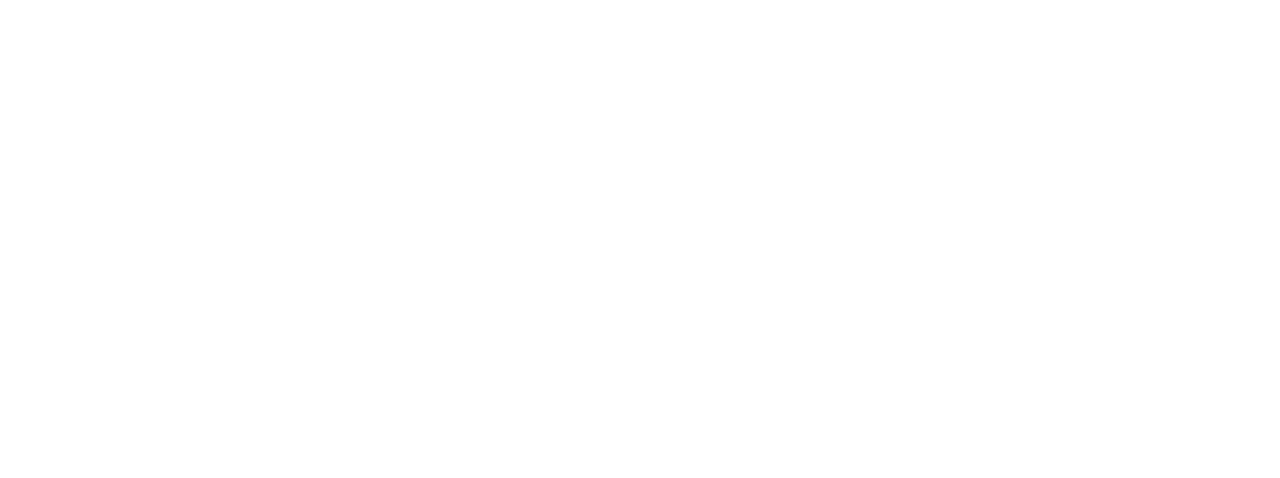
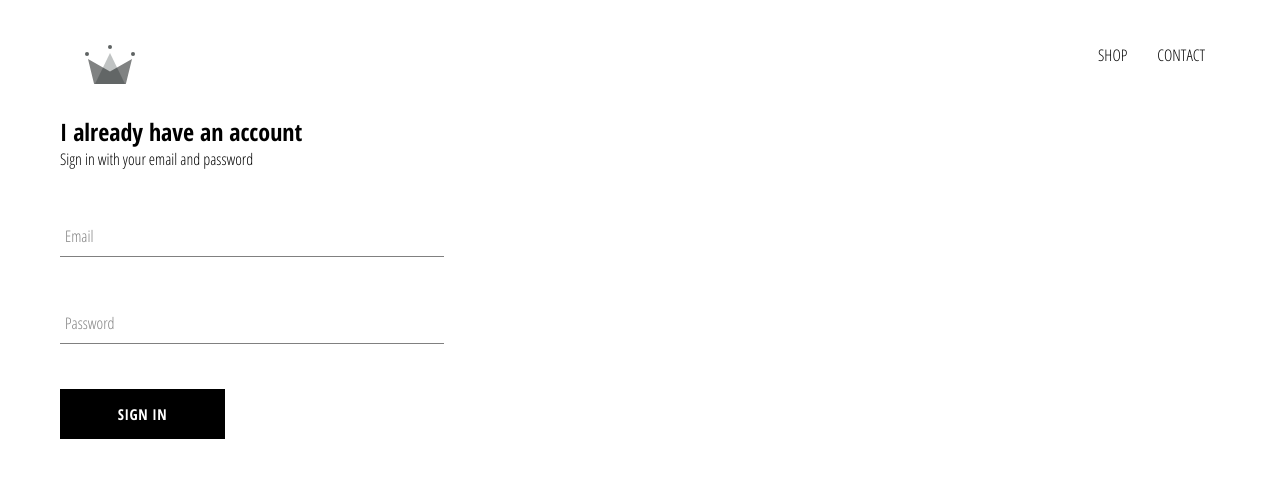
Before and after one commit to d-rat/royal-clothing, a React (Create React App) app: page /signin in a window 1280 px wide. Shown: the top 478 px of the page. Built offline with nearby package versions, Linux system fonts and the light colour scheme.

Commit message:
added a header a signin and signup page with signIn component

```diff
--- a/src/App.css
+++ b/src/App.css
@@ -3,9 +3,12 @@
   margin: 0;
   padding: 0;
   box-sizing: border-box;
-  text-decoration: none;
 }
 body {
   font-family: "Open Sans Condensed", sans-serif;
   padding: 20px 60px;
 }
+a {
+  text-decoration: none;
+  color: black;
+}
--- a/src/App.js
+++ b/src/App.js
@@ -1,15 +1,19 @@
 import React from "react";
 import { Route, Switch } from "react-router-dom";
 import "./App.css";
+import Header from "./components/header/Header";
 import HomePage from "./pages/homepage/HomePage";
 import ShopPage from "./pages/shoppage/ShopPage";
+import SignInSignUpPage from "./pages/signIn-signUpPage/SignInSignUpPage";
 
 function App() {
   return (
     <div>
+      <Header />
       <Switch>
         <Route path="/" exact component={HomePage} />
         <Route path="/shop" exact component={ShopPage} />
+        <Route path="/signin" exact component={SignInSignUpPage} />
       </Switch>
     </div>
   );
--- /dev/null
+++ b/src/components/custom-button/CustomButton.jsx
@@ -0,0 +1,12 @@
+import React from "react";
+import "./CustomButton.scss";
+
+function CustomButton({ children, ...otherProps }) {
+  return (
+    <button className="custom-button" {...otherProps}>
+      {children}
+    </button>
+  );
+}
+
+export default CustomButton;
--- /dev/null
+++ b/src/components/custom-button/CustomButton.scss
@@ -0,0 +1,22 @@
+.custom-button {
+  min-width: 165px;
+  width: auto;
+  height: 50px;
+  letter-spacing: 0.5px;
+  line-height: 50px;
+  padding: 0 35px 0 35px;
+  font-size: 15px;
+  background-color: black;
+  color: white;
+  text-transform: uppercase;
+  font-family: 'Open Sans Condensed';
+  font-weight: bolder;
+  border: none;
+  cursor: pointer;
+
+  &:hover {
+    background-color: white;
+    color: black;
+    border: 1px solid black;
+  }
+}
--- /dev/null
+++ b/src/components/form-input/FormInput.jsx
@@ -0,0 +1,20 @@
+import React from "react";
+import "./SignIn.scss";
+function FormInput({ handleChange, label, ...otherProps }) {
+  return (
+    <div className="group">
+      <input className="form-input" onChange={handleChange} {...otherProps} />
+      {label && (
+        <label
+          className={`${
+            otherProps.value.length ? "shrink" : ""
+          } form-input-label`}
+        >
+          {label}
+        </label>
+      )}
+    </div>
+  );
+}
+
+export default FormInput;
--- /dev/null
+++ b/src/components/form-input/SignIn.scss
@@ -0,0 +1,54 @@
+$sub-color: grey;
+$main-color: black;
+
+@mixin shrinkLabel {
+  top: -14px;
+  font-size: 12px;
+  color: $main-color;
+}
+
+.group {
+  position: relative;
+  margin: 45px 0;
+
+  .form-input {
+    background: none;
+    background-color: white;
+    color: $sub-color;
+    font-size: 18px;
+    padding: 10px 10px 10px 5px;
+    display: block;
+    width: 100%;
+    border: none;
+    border-radius: 0;
+    border-bottom: 1px solid $sub-color;
+    margin: 25px 0;
+
+    &:focus {
+      outline: none;
+    }
+
+    &:focus ~ .form-input-label {
+      @include shrinkLabel();
+    }
+  }
+
+  input[type='password'] {
+    letter-spacing: 0.3em;
+  }
+
+  .form-input-label {
+    color: $sub-color;
+    font-size: 16px;
+    font-weight: normal;
+    position: absolute;
+    pointer-events: none;
+    left: 5px;
+    top: 10px;
+    transition: 300ms ease all;
+
+    &.shrink {
+      @include shrinkLabel();
+    }
+  }
+}
--- /dev/null
+++ b/src/components/header/Header.jsx
@@ -0,0 +1,24 @@
+import React from "react";
+import "./Header.scss";
+import { Link } from "react-router-dom";
+import { ReactComponent as Logo } from "../../assets/Brand.svg.svg";
+
+function Header() {
+  return (
+    <div className="header">
+      <Link className="logo-container" to="/">
+        <Logo className="logo" />
+      </Link>
+      <div className="options">
+        <Link to="/shop" className="option">
+          SHOP
+        </Link>
+        <Link to="#" className="option">
+          CONTACT
+        </Link>
+      </div>
+    </div>
+  );
+}
+
+export default Header;
--- /dev/null
+++ b/src/components/header/Header.scss
@@ -0,0 +1,25 @@
+.header {
+  height: 70px;
+  width: 100%;
+  display: flex;
+  justify-content: space-between;
+  margin-bottom: 25px;
+
+  .logo-container {
+    height: 100%;
+    width: 70px;
+    padding: 25px;
+  }
+
+  .options {
+    width: 50%;
+    height: 100%;
+    display: flex;
+    align-items: center;
+    justify-content: flex-end;
+
+    .option {
+      padding: 10px 15px;
+    }
+  }
+}
--- /dev/null
+++ b/src/components/sign-in/SignIn.jsx
@@ -0,0 +1,54 @@
+import React, { useState } from "react";
+import FormInput from "../form-input/FormInput";
+import CustomButton from "../custom-button/CustomButton";
+import "./SignIn.scss";
+
+function SignIn() {
+  const [email, setEmail] = useState("");
+  const [password, setPassword] = useState("");
+
+  const handleSubmit = (event) => {
+    event.preventDefault();
+
+    setEmail("");
+    setPassword("");
+  };
+
+  const handleChange = (event) => {
+    const { name, value } = event.target;
+    if (name === "email") {
+      setEmail(value);
+    } else {
+      setPassword(value);
+    }
+  };
+  return (
+    <div className="sign-in">
+      <h2>I already have an account</h2>
+      <span>Sign in with your email and password</span>
+      <form onSubmit={handleSubmit}>
+        <FormInput
+          handleChange={handleChange}
+          label="Email"
+          name="email"
+          type="email"
+          value={email}
+          required
+        />
+
+        <FormInput
+          handleChange={handleChange}
+          label="Password"
+          name="password"
+          type="password"
+          value={password}
+          required
+        />
+
+        <CustomButton type="submit">Sign in</CustomButton>
+      </form>
+    </div>
+  );
+}
+
+export default SignIn;
--- /dev/null
+++ b/src/components/sign-in/SignIn.scss
@@ -0,0 +1,8 @@
+.sign-in {
+  width: 30vw;
+  display: flex;
+  flex-direction: column;
+  .title {
+    margin: 10px 0;
+  }
+}
--- /dev/null
+++ b/src/pages/signIn-signUpPage/SignInSignUpPage.jsx
@@ -0,0 +1,12 @@
+import React from "react";
+import SignIn from "../../components/sign-in/SignIn";
+
+function SignInSignUpPage() {
+  return (
+    <div className="sign-in-and-sign-up">
+      <SignIn />
+    </div>
+  );
+}
+
+export default SignInSignUpPage;
```
Also changed, not shown: src/assets/Brand.svg.svg (added), 1 other file (tests, documents, lock files or other folders).
